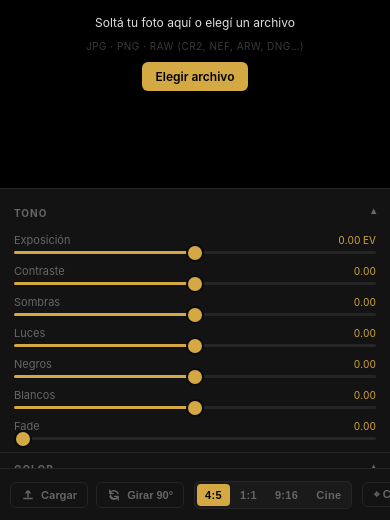
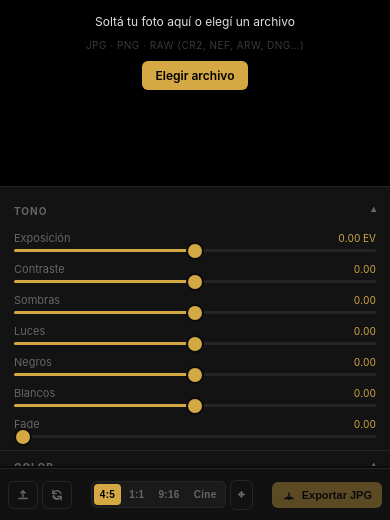
Before and after one commit to Fede-rk/RK_Studio, a website built with Vite: page filmlab/index.html in a window 390 px wide. Shown: the part 324-844 px from the top of the page. Built offline with nearby package versions, Linux system fonts and the light colour scheme.

Commit message:
Rename to Comparador and fix mobile visibility of format selector and export button

```diff
--- a/filmlab/index.html
+++ b/filmlab/index.html
@@ -15,6 +15,10 @@
     </div>
     <div class="header-actions">
       <button id="reset-btn" class="btn btn-ghost btn-sm" title="Reiniciar todos los parámetros">↺ Reset</button>
+      <button id="header-export-btn" class="btn btn-primary btn-sm" disabled title="Exportar foto JPG">
+        <svg viewBox="0 0 20 20" fill="currentColor" width="13" height="13"><path d="M10 17a1 1 0 01-.707-.293l-3-3a1 1 0 011.414-1.414L9 13.586V7a1 1 0 112 0v6.586l1.293-1.293a1 1 0 011.414 1.414l-3 3A1 1 0 0110 17z"/><path d="M3 15a1 1 0 011-1h12a1 1 0 110 2H4a1 1 0 01-1-1z"/></svg>
+        Exportar JPG
+      </button>
     </div>
   </header>
 
@@ -86,19 +90,19 @@
     <div class="bottom-left">
       <label class="btn btn-ghost btn-sm" for="file-input-replace" title="Cargar otra foto">
         <svg viewBox="0 0 20 20" fill="currentColor" width="14" height="14"><path d="M10 3a1 1 0 01.707.293l3 3a1 1 0 01-1.414 1.414L11 6.414V13a1 1 0 11-2 0V6.414L7.707 7.707A1 1 0 016.293 6.293l3-3A1 1 0 0110 3z"/><path d="M3 15a1 1 0 011-1h12a1 1 0 110 2H4a1 1 0 01-1-1z"/></svg>
-        Cargar
+        <span class="btn-label-text">Cargar</span>
       </label>
       <input type="file" id="file-input-replace"
         accept=".jpg,.jpeg,.png,.webp,.tiff,.tif,.raw,.cr2,.cr3,.nef,.nrw,.arw,.sr2,.orf,.rw2,.dng,.raf,.rwl,.pef"
         hidden />
+
+      <button id="rotate-btn" class="btn btn-ghost btn-sm" title="Girar imagen 90° horario">
+        <svg viewBox="0 0 20 20" fill="currentColor" width="14" height="14"><path fill-rule="evenodd" d="M4 2a1 1 0 011 1v2.101a7.002 7.002 0 0111.601 2.566 1 1 0 11-1.885.666A5.002 5.002 0 005.999 7H9a1 1 0 010 2H4a1 1 0 01-1-1V3a1 1 0 011-1zm.008 9.047a1 1 0 011.885-.666A5.002 5.002 0 0014.001 13H11a1 1 0 110-2h5a1 1 0 011 1v5a1 1 0 11-2 0v-2.101a7.002 7.002 0 01-11.601-2.566z" clip-rule="evenodd"/></svg>
+        <span class="btn-label-text">Girar 90°</span>
+      </button>
     </div>
 
     <div class="bottom-center">
-      <button id="rotate-btn" class="btn btn-ghost btn-sm" title="Girar imagen 90° horario">
-        <svg viewBox="0 0 20 20" fill="currentColor" width="14" height="14"><path fill-rule="evenodd" d="M4 2a1 1 0 011 1v2.101a7.002 7.002 0 0111.601 2.566 1 1 0 11-1.885.666A5.002 5.002 0 005.999 7H9a1 1 0 010 2H4a1 1 0 01-1-1V3a1 1 0 011-1zm.008 9.047a1 1 0 011.885-.666A5.002 5.002 0 0014.001 13H11a1 1 0 110-2h5a1 1 0 011 1v5a1 1 0 11-2 0v-2.101a7.002 7.002 0 01-11.601-2.566z" clip-rule="evenodd"/></svg>
-        Girar 90°
-      </button>
-
       <div id="format-selector" class="format-selector" role="group" aria-label="Formato de exportación">
         <button class="fmt-btn active" data-format="4:5" title="Portrait Instagram 1080×1350">4:5</button>
         <button class="fmt-btn" data-format="1:1" title="Cuadrado 1080×1080">1:1</button>
@@ -107,14 +111,16 @@
       </div>
 
       <button id="center-btn" class="btn btn-ghost btn-sm" title="Centrar imagen en el marco">
-        ⌖ Centrar
+        <span class="btn-label-text">⌖ Centrar</span>
+        <span class="btn-icon-only">⌖</span>
       </button>
     </div>
 
     <div class="bottom-right">
-      <button id="export-btn" class="btn btn-primary btn-sm" disabled>
+      <button id="export-btn" class="btn btn-primary btn-sm" disabled title="Exportar foto JPG">
         <svg viewBox="0 0 20 20" fill="currentColor" width="14" height="14"><path d="M10 17a1 1 0 01-.707-.293l-3-3a1 1 0 011.414-1.414L9 13.586V7a1 1 0 112 0v6.586l1.293-1.293a1 1 0 011.414 1.414l-3 3A1 1 0 0110 17z"/><path d="M3 15a1 1 0 011-1h12a1 1 0 110 2H4a1 1 0 01-1-1z"/></svg>
-        Exportar JPG
+        <span class="btn-label-text">Exportar JPG</span>
+        <span class="btn-icon-only">JPG</span>
       </button>
     </div>
   </footer>
--- a/src/main.js
+++ b/src/main.js
@@ -26,6 +26,7 @@ const compareBadge  = document.getElementById('compare-badge');
 const badgeText     = document.getElementById('badge-text');
 const processingEl  = document.getElementById('processing');
 const exportBtn     = document.getElementById('export-btn');
+const headerExportBtn = document.getElementById('header-export-btn');
 const resetBtn      = document.getElementById('reset-btn');
 const rotateBtn     = document.getElementById('rotate-btn');
 const centerBtn     = document.getElementById('center-btn');
@@ -157,6 +158,7 @@ async function handleFile(file) {
         dropOverlay.classList.add('hidden');
         frameContainer.classList.remove('hidden');
         exportBtn.disabled = false;
+        if (headerExportBtn) headerExportBtn.disabled = false;
         compareBadge.classList.remove('hidden');
         updateFrameAndCanvas();
     } catch (err) {
@@ -282,19 +284,26 @@ window.addEventListener('resize', () => {
     updateFrameAndCanvas();
 });
 
-exportBtn.addEventListener('click', async () => {
+async function triggerExport() {
     if (!renderer) return;
-    exportBtn.disabled   = true;
+    exportBtn.disabled = true;
+    if (headerExportBtn) headerExportBtn.disabled = true;
     exportBtn.textContent = 'Exportando...';
+    if (headerExportBtn) headerExportBtn.textContent = 'Exportando...';
     try {
         await exportImage(renderer, currentFormat, exifData, pan);
     } catch (e) {
         alert('Error al exportar: ' + e.message);
     } finally {
-        exportBtn.disabled   = false;
-        exportBtn.innerHTML  = '<svg viewBox="0 0 20 20" fill="currentColor" width="14" height="14"><path d="M10 17a1 1 0 01-.707-.293l-3-3a1 1 0 011.414-1.414L9 13.586V7a1 1 0 112 0v6.586l1.293-1.293a1 1 0 011.414 1.414l-3 3A1 1 0 0110 17z"/><path d="M3 15a1 1 0 011-1h12a1 1 0 110 2H4a1 1 0 01-1-1z"/></svg> Exportar JPG';
+        exportBtn.disabled = false;
+        if (headerExportBtn) headerExportBtn.disabled = false;
+        exportBtn.innerHTML = '<svg viewBox="0 0 20 20" fill="currentColor" width="14" height="14"><path d="M10 17a1 1 0 01-.707-.293l-3-3a1 1 0 011.414-1.414L9 13.586V7a1 1 0 112 0v6.586l1.293-1.293a1 1 0 011.414 1.414l-3 3A1 1 0 0110 17z"/><path d="M3 15a1 1 0 011-1h12a1 1 0 110 2H4a1 1 0 01-1-1z"/></svg> <span class="btn-label-text">Exportar JPG</span><span class="btn-icon-only">JPG</span>';
+        if (headerExportBtn) headerExportBtn.innerHTML = '<svg viewBox="0 0 20 20" fill="currentColor" width="13" height="13"><path d="M10 17a1 1 0 01-.707-.293l-3-3a1 1 0 011.414-1.414L9 13.586V7a1 1 0 112 0v6.586l1.293-1.293a1 1 0 011.414 1.414l-3 3A1 1 0 0110 17z"/><path d="M3 15a1 1 0 011-1h12a1 1 0 110 2H4a1 1 0 01-1-1z"/></svg> Exportar JPG';
     }
-});
+}
+
+exportBtn.addEventListener('click', triggerExport);
+if (headerExportBtn) headerExportBtn.addEventListener('click', triggerExport);
 
 resetBtn.addEventListener('click', () => {
     if (!renderer) return;
--- a/src/style.css
+++ b/src/style.css
@@ -469,6 +469,9 @@ body {
 
 .btn-sm { padding: 5px 10px; font-size: 11px; }
 
+.btn-icon-only { display: none; }
+.btn-label-text { display: inline; }
+
 .hidden { display: none !important; }
 
 /* ---- SCROLLBARS ---- */
@@ -492,7 +495,9 @@ body {
     #header {
         flex-shrink: 0;
         height: var(--header-h);
+        padding: 0 10px;
     }
+    #header .logo { font-size: 13px; }
 
     #app {
         flex: 1;
@@ -500,6 +505,7 @@ body {
         flex-direction: column;
         overflow: hidden;
         min-height: 0;
+        padding-bottom: 54px; /* Room for permanently fixed bottom bar */
     }
 
     #preview-area {
@@ -548,23 +554,58 @@ body {
         flex-shrink: 0;
     }
 
+    /* Fixed bottom bar: always in view at bottom of mobile screen */
     #bottom-bar {
-        flex-shrink: 0;
-        height: var(--footer-h);
-        overflow-x: auto;
-        overflow-y: hidden;
-        justify-content: flex-start;
-        padding: 0 10px;
-        gap: 8px;
-        scrollbar-width: none;
-        -webkit-overflow-scrolling: touch;
+        position: fixed;
+        bottom: 0;
+        left: 0;
+        right: 0;
+        height: 52px;
+        background: #111111;
+        border-top: 1px solid var(--border);
+        display: flex;
+        align-items: center;
+        justify-content: space-between;
+        padding: 0 8px;
+        gap: 4px;
+        z-index: 100;
+        overflow: visible;
     }
-    #bottom-bar::-webkit-scrollbar { display: none; }
 
     .bottom-left, .bottom-center, .bottom-right {
+        display: flex;
+        align-items: center;
+        gap: 4px;
         flex-shrink: 0;
     }
 
-    .format-selector { flex-shrink: 0; }
-    .fmt-btn { padding: 5px 8px; font-size: 11px; }
+    .bottom-left .btn, .bottom-center .btn {
+        padding: 6px 7px;
+    }
+
+    /* Hide redundant long text on small screens so all buttons fit side-by-side */
+    .bottom-left .btn-label-text,
+    #center-btn .btn-label-text {
+        display: none;
+    }
+    #center-btn .btn-icon-only {
+        display: inline;
+        font-size: 13px;
+    }
+
+    .format-selector {
+        display: flex;
+        gap: 2px;
+        padding: 2px;
+        flex-shrink: 0;
+    }
+    .fmt-btn {
+        padding: 5px 6px;
+        font-size: 10px;
+    }
+
+    .bottom-right .btn {
+        padding: 6px 10px;
+        font-size: 11px;
+    }
 }
```
Also changed, not shown: comparador/comparador.js (+4 -4 lines), comparador/index.html (+7 -7 lines), index.html (+7 -7 lines).
